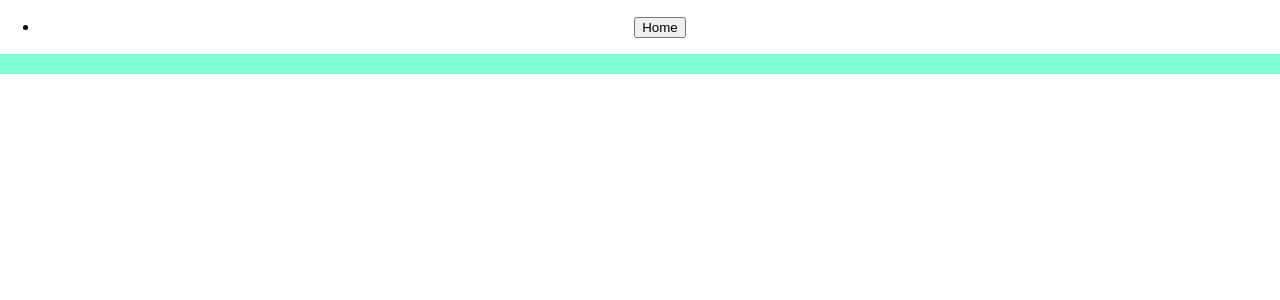
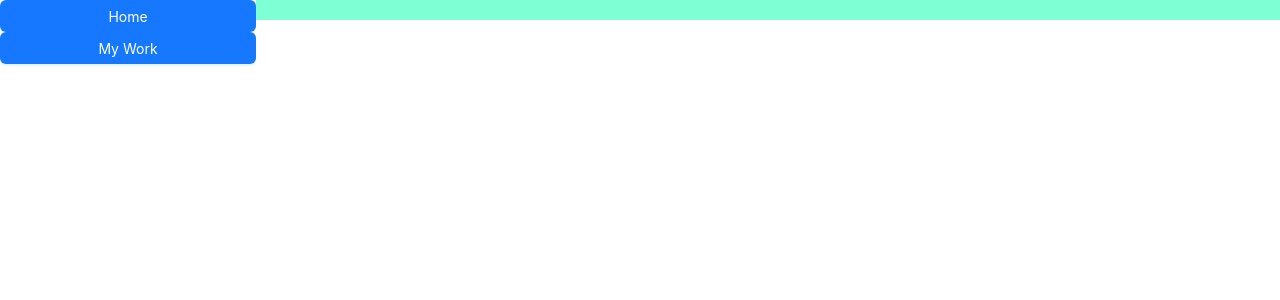
Before and after one commit to KiLiG-fcx/fcx-page, a React (Create React App) app: page / in a window 1280 px wide. Shown: the top 300 px of the page. Built offline with nearby package versions, Linux system fonts and the light colour scheme.

Commit message:
add ant design styles

```diff
--- a/src/App.css
+++ b/src/App.css
@@ -1,38 +1,14 @@
 .App {
   text-align: center;
+  display: flex;
+  flex-direction: row;
 }
 
-.App-logo {
-  height: 40vmin;
-  pointer-events: none;
+.navbar {
+  flex: 0 0 20%;
 }
 
-@media (prefers-reduced-motion: no-preference) {
-  .App-logo {
-    animation: App-logo-spin infinite 20s linear;
-  }
+.content {
+  flex:1;
+
 }
-
-.App-header {
-  background-color: #282c34;
-  min-height: 100vh;
-  display: flex;
-  flex-direction: column;
-  align-items: center;
-  justify-content: center;
-  font-size: calc(10px + 2vmin);
-  color: white;
-}
-
-.App-link {
-  color: #61dafb;
-}
-
-@keyframes App-logo-spin {
-  from {
-    transform: rotate(0deg);
-  }
-  to {
-    transform: rotate(360deg);
-  }
-}
--- a/src/App.js
+++ b/src/App.js
@@ -8,7 +8,7 @@ function App() {
   return (
     <Router>
       <div className="App">
-        <NavBar />
+        <NavBar className="navbar"/>
         <div className="content">
           <Routes>
             <Route path="/" element={<HomePage />} />
--- a/src/assets/styles/WorkBox.css
+++ b/src/assets/styles/ComponentStyle.css
@@ -4,3 +4,9 @@
     background-color: beige;
     margin-left: 10px;
 }
+
+.navbar {
+    display: flex;
+    flex-direction: column;
+
+}
--- a/src/components/NavBar.js
+++ b/src/components/NavBar.js
@@ -1,6 +1,8 @@
 import React from "react";
 import { useState } from "react";
 import { useNavigate } from "react-router-dom";
+import { Button } from "antd";
+import '../assets/styles/ComponentStyle.css';
 
 
 const NavBar = () => {
@@ -8,11 +10,12 @@ const NavBar = () => {
 
     return(
         <nav className="navbar">
-            <ul>
-                <li>
-                    <button onClick={() => navigate('/')}>Home</button>
-                </li>
-            </ul>
+            <Button onClick={()=>navigate('/')} type="primary">
+                Home
+            </Button>
+            <Button onClick={()=>navigate('/works')} type="primary">
+                My Work
+            </Button>
         </nav>
     )
 }
--- a/src/components/WorkBox.js
+++ b/src/components/WorkBox.js
@@ -1,4 +1,4 @@
-import 'src\assets\styles\WorkBox.css';
+import '../assets/styles/ComponentStyle.css';
 
 const WorkBox = () => {
     return(
```
